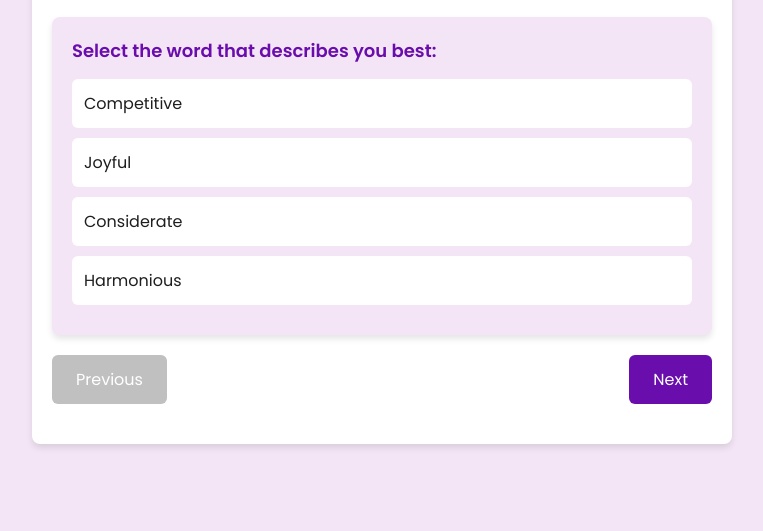
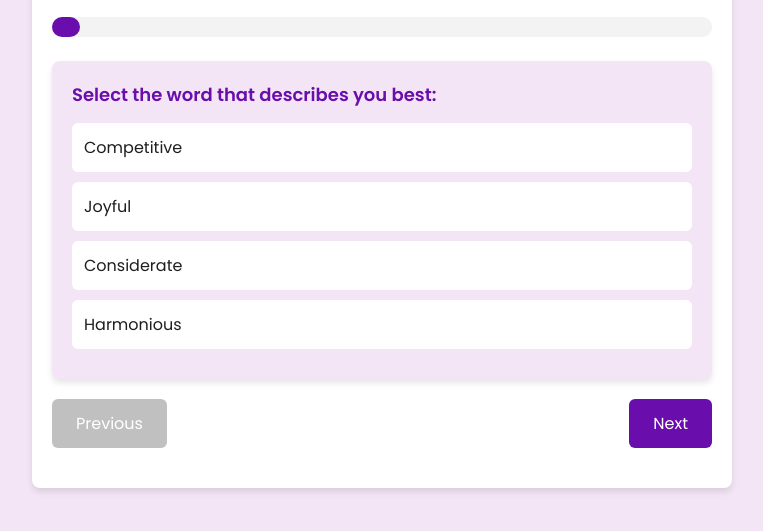
Before and after one commit to yacharya/uw-tips-personal-styles, a plain HTML site: page index.html in a window 1280 px wide. Both pictures are taken after a click on the button "Begin Test". Shown: the part 191-722 px from the top of the page, without its empty margins (258-1021 px from the left). Drawn offline with Linux system fonts and the light colour scheme.

Commit message:
TIPS-PPS1: Added progress bar

```diff
--- a/index.html
+++ b/index.html
@@ -27,6 +27,8 @@
             <img src="uw-tips.png" alt="App Logo" id="logo">
         </div>
         <h1>Personal Styles Inventory Test</h1>
+        <!--Adding progress bar here-->
+        <progress id="progressBar" max="100" value="0"></progress>
         <!-- The question cards will be dynamically inserted here -->
         <div id="questionCard"></div>
         <!-- Navigation Buttons -->
--- a/script.js
+++ b/script.js
@@ -81,7 +81,12 @@ let userSelections = {};
 // Function to render a question card
 function renderQuestionCard(index) {
     const questionCard = document.getElementById('questionCard');
+    const progressBar = document.getElementById("progressBar"); // Updated ID
     questionCard.innerHTML = ''; // Clear previous content
+
+    // Update progress bar
+    const progress = ((index + 1) / questions.length) * 100;
+    progressBar.value = progress;
 
     const words = questions[index];
 
@@ -125,6 +130,13 @@ function renderQuestionCard(index) {
     updateNavigationButtons();
 }
 
+// Update the progress bar based on the current question index
+function updateProgressBar() {
+    const progressBar = document.getElementById("progressBar"); // Updated ID
+    const progress = ((currentQuestionIndex + 1) / questions.length) * 100;
+    progressBar.value = progress;
+}
+
 // Function to update navigation buttons
 function updateNavigationButtons() {
     const prevButton = document.getElementById('prevButton');
@@ -160,9 +172,12 @@ function handleNavigation(event) {
         }
 
         currentQuestionIndex++;
+        updateProgressBar();
         renderQuestionCard(currentQuestionIndex);
+
     } else if (action === 'prevButton') {
         currentQuestionIndex--;
+        updateProgressBar();
         renderQuestionCard(currentQuestionIndex);
     }
 }
@@ -322,6 +337,11 @@ function startQuiz() {
     document.getElementById('introScreen').classList.add('hidden');
     // Show the quiz container
     document.getElementById('quizContainer').classList.remove('hidden');
+
+    // Initialize progress bar to first question
+    const progressBar = document.getElementById("progressBar");
+    progressBar.value = (1 / questions.length) * 100;
+
     // Render the first question
     renderQuestionCard(currentQuestionIndex);
 }
@@ -365,6 +385,7 @@ function toggleStyleDescriptions() {
 
 // Add event listeners for navigation buttons
 document.getElementById('prevButton').addEventListener('click', handleNavigation);
+
 document.getElementById('nextButton').addEventListener('click', handleNavigation);
 
 // Add event listener for retaking the quiz
@@ -372,7 +393,6 @@ document.getElementById('retakeButton').addEventListener('click', retakeQuiz);
 
 // Add event listener for beginning the quiz
 document.getElementById('beginButton').addEventListener('click', startQuiz);
-
 /*
 // Add event listener for explaining styles
 document.getElementById('explainButton').addEventListener('click', showStyleDescriptions);
--- a/styles.css
+++ b/styles.css
@@ -225,6 +225,30 @@ footer p {
     margin: 0;
 }
 
+/* Styling for the progress bar */
+progress {
+    width: 100%;
+    height: 20px;
+    margin-bottom: 20px;
+    border-radius: 10px;
+    background-color: #f3f3f3;
+}
+
+progress::-webkit-progress-bar {
+    background-color: #f3f3f3;
+    border-radius: 10px;
+}
+
+progress::-webkit-progress-value {
+    background-color: var(--primary-color); /* Use your theme color */
+    border-radius: 10px;
+}
+
+progress::-moz-progress-bar {
+    background-color: var(--primary-color); /* For Firefox */
+    border-radius: 10px;
+}
+
 /* Responsive design */
 @media (max-width: 768px) {
     .container {
```
